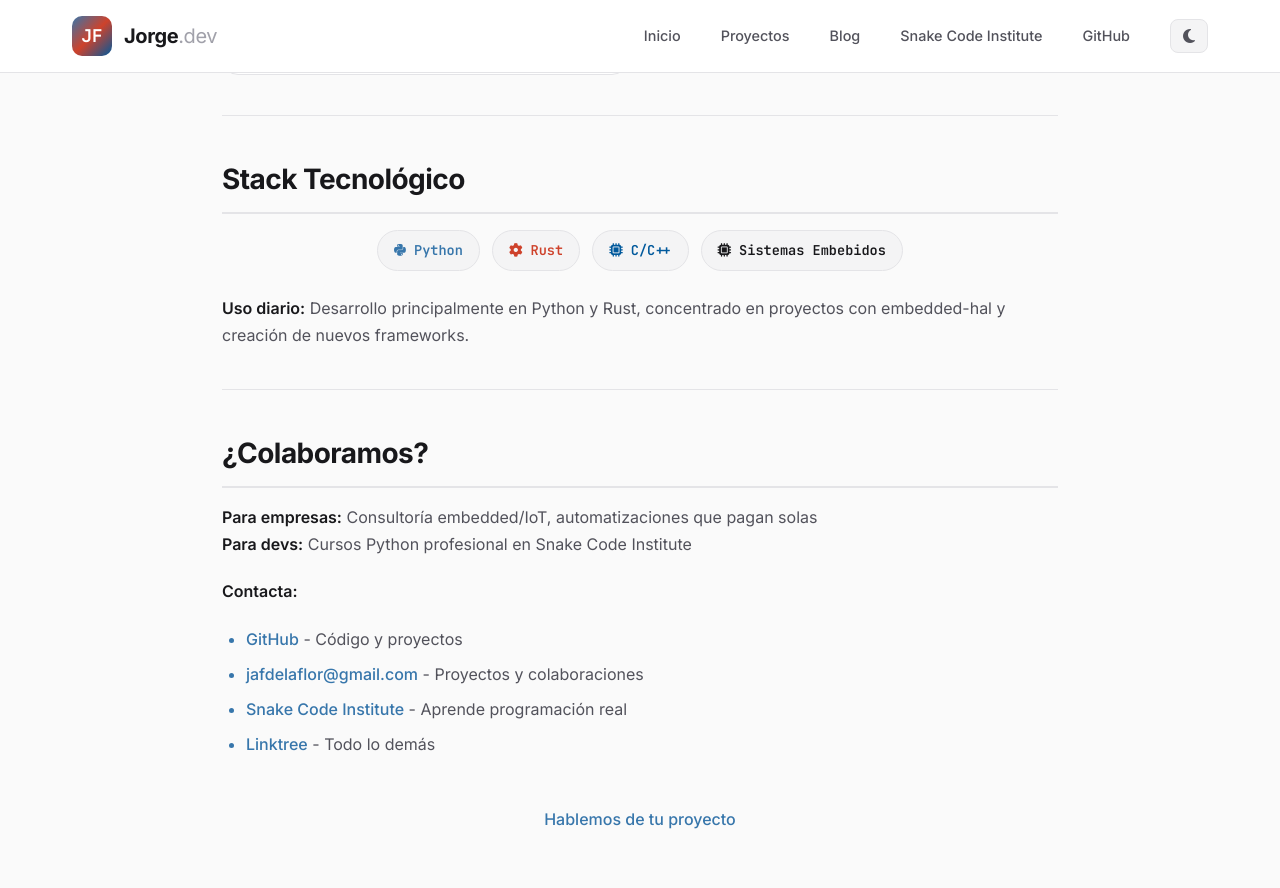
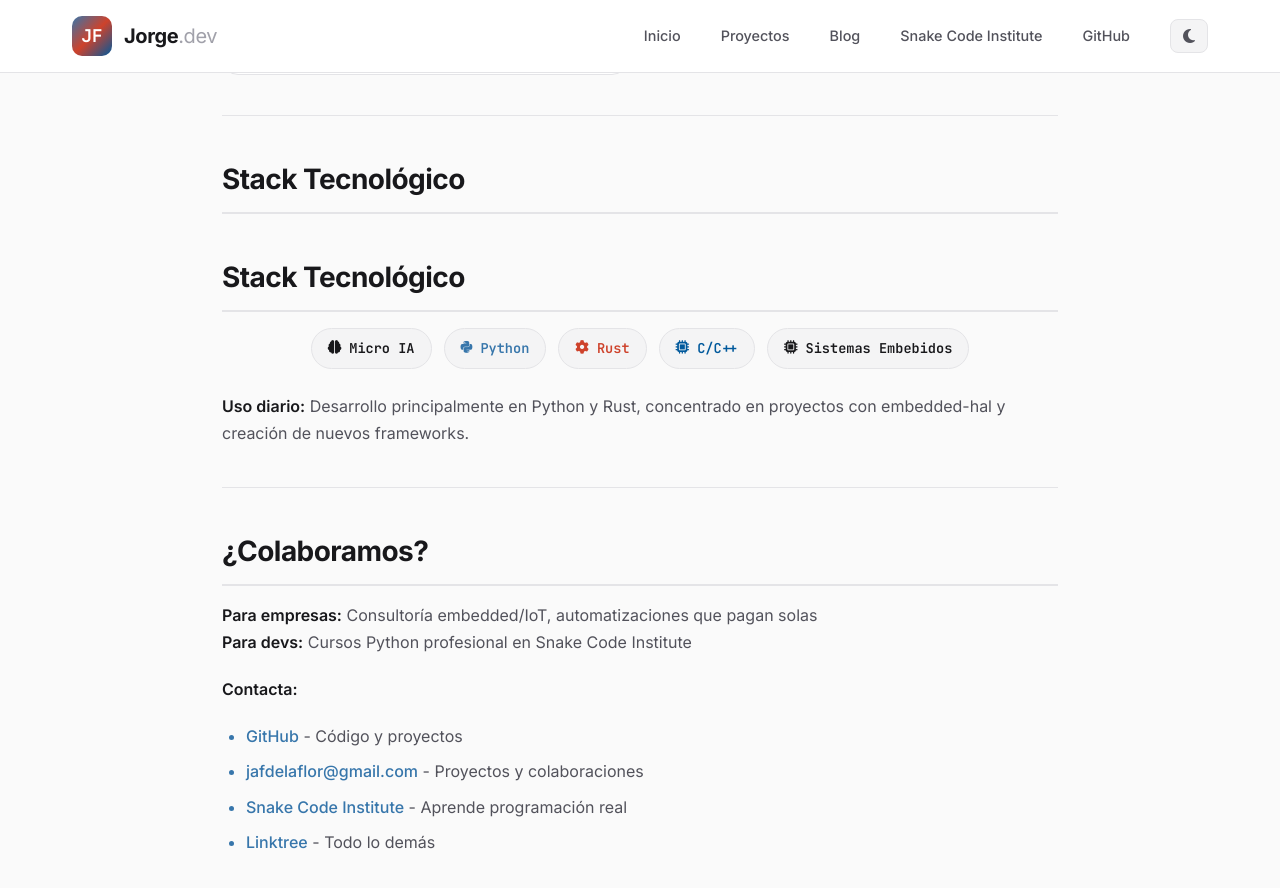
Before and after one commit to Jorge-de-la-Flor/Jorge-de-la-Flor.github.io, a Jekyll site: the page built from index.md, in a window 1280 px wide and 900 px high, scrolled down 1491 px. Shown: the top 888 px of the window. Built offline with Jekyll 4.4.1, drawn with Linux system fonts in a browser that asks for light colours.

Commit message:
update index.md

```diff
--- a/index.md
+++ b/index.md
@@ -58,12 +58,16 @@ title: Jorge de la Flor - Software Developer
 
 ## Stack Tecnológico
 
+## Stack Tecnológico
+
 <div class="tech-badges">
+  <span class="tech-badge ml"><i class="fas fa-brain"></i> Micro IA</span>
   <span class="tech-badge python"><i class="fab fa-python"></i> Python</span>
   <span class="tech-badge rust"><i class="fas fa-cog"></i> Rust</span>
   <span class="tech-badge cpp"><i class="fas fa-microchip"></i> C/C++</span>
   <span class="tech-badge embedded"><i class="fas fa-microchip"></i> Sistemas Embebidos</span>
 </div>
+
 
 **Uso diario:** Desarrollo principalmente en Python y Rust, concentrado en proyectos con embedded-hal y creación de nuevos frameworks.
 
```
